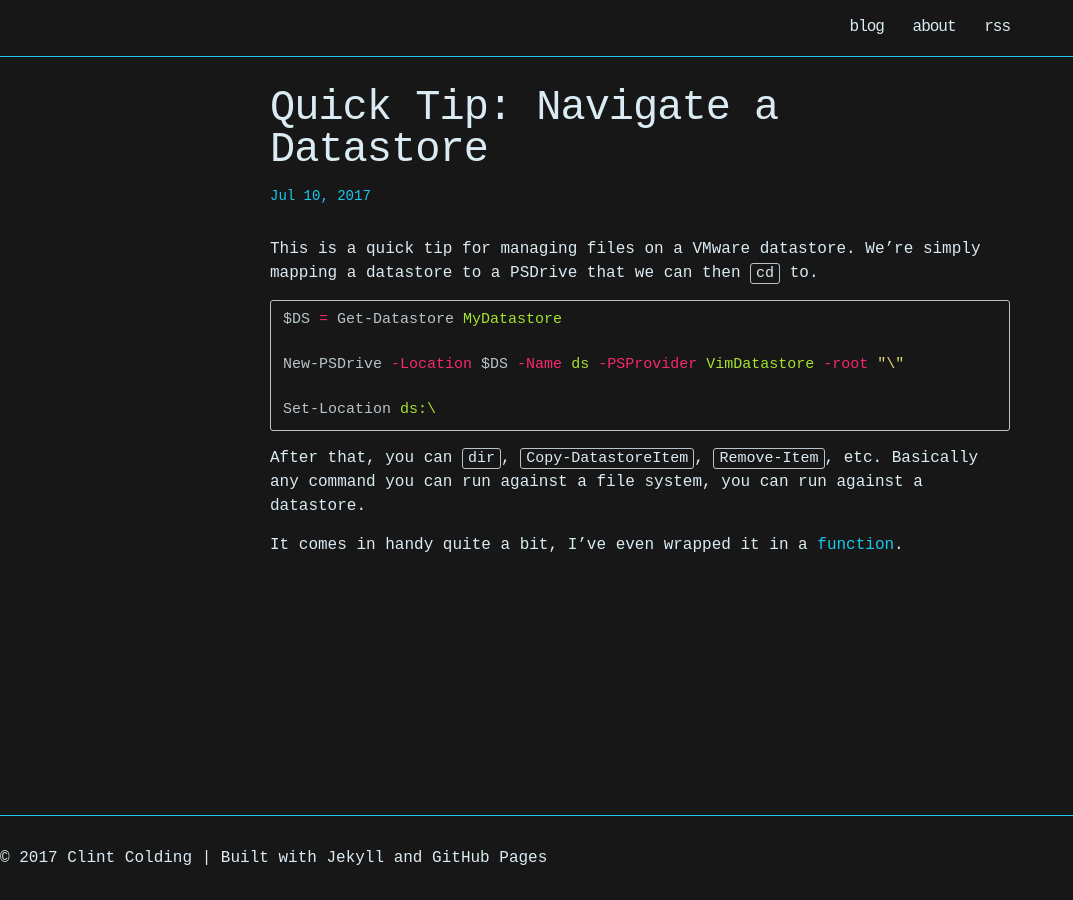
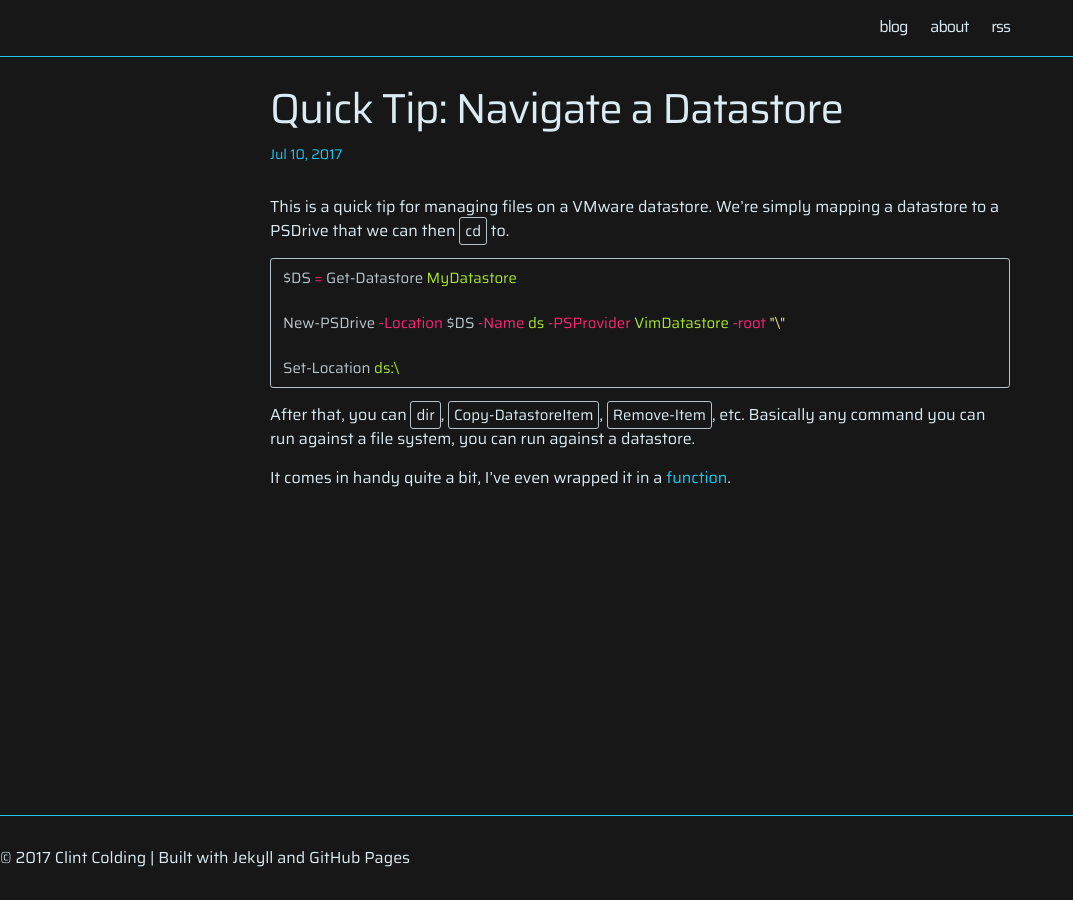
Before and after one commit to clintcolding/clintcolding.github.io, a Jekyll site: the page built from _posts/2017-07-10-quick-tip-navigate-datastore.md, in a window 1280 px wide. Shown: the whole page, without its empty margins (0-1073 px from the left). Built offline with Jekyll 4.4.1, drawn with Linux system fonts in a browser that asks for light colours; comment, search, counter and statistics services are not loaded.

Commit message:
Changed font

```diff
--- a/_sass/minima.scss
+++ b/_sass/minima.scss
@@ -2,7 +2,7 @@
 
 // Define defaults for each variable.
 
-$base-font-family: 'Inconsolata', monospace !default;
+$base-font-family: 'Saira', sans-serif !default;
 $base-font-size:   16px !default;
 $base-font-weight: 400 !default;
 $small-font-size:  $base-font-size * 0.875 !default;
```
